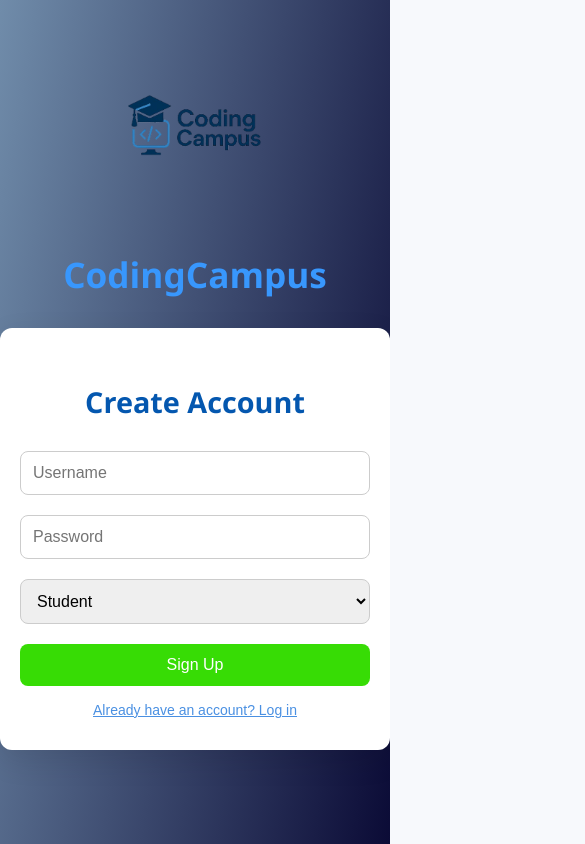
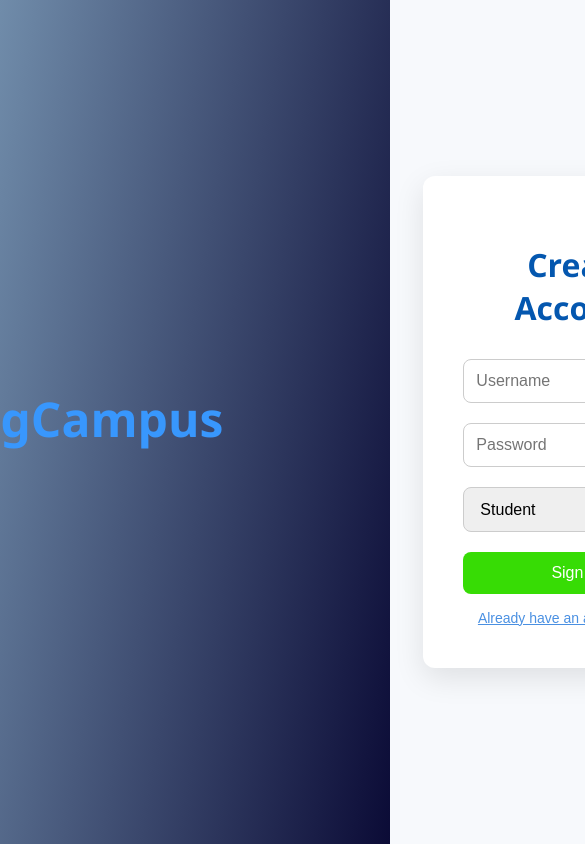
Before and after one commit to ethanvcan/codeclassroom-frontend, a React (Create React App) app: page /signup in a window 390 px wide. Shown: the top 844 px of the page, 585 px wide, since content can reach past the window. Built offline with nearby package versions, Linux system fonts and the light colour scheme.

Commit message:
removed mobile support

```diff
--- a/src/pages/HomePage.css
+++ b/src/pages/HomePage.css
@@ -9,11 +9,10 @@
     display: flex;
     align-items: center;
     justify-content: space-between;
-  padding: 10px 30px;
+    padding: 0px 50px;
     background-color: #ffffff;
     box-shadow: 0 2px 6px rgba(0, 0, 0, 0.1);
     animation: slideDown 0.8s ease forwards;
-  flex-wrap: wrap;
   }
 
   @keyframes slideDown {
@@ -28,27 +27,20 @@
   }
 
   .home-logo {
-  height: 120px;
-  max-width: 100%;
+    height: 200px;
   }
 
   .home-title {
-  font-size: 32px;
+    font-size: 45px;
     margin-left: 10px;
     color: #0077cc;
     animation: fadeIn 1s ease-in;
   }
 
-.home-buttons {
-  display: flex;
-  flex-wrap: wrap;
-  gap: 10px;
-  margin-top: 10px;
-}
-
   .home-buttons button {
-  padding: 10px 16px;
-  font-size: 16px;
+    margin-left: 15px;
+    padding: 10px 18px;
+    font-size: 18px;
     background-color: #0077cc;
     color: white;
     border: none;
@@ -65,12 +57,11 @@
 
   .hero-section {
     display: flex;
-  flex-direction: column;
     align-items: center;
-  padding: 40px 20px;
+    justify-content: space-between;
+    padding: 60px 40px;
     background-color: #e6f0fa;
     animation: slideInLeft 1s ease;
-  text-align: center;
   }
 
   @keyframes slideInLeft {
@@ -85,30 +76,29 @@
   }
 
   .hero-text {
-  max-width: 90%;
+    max-width: 50%;
   }
 
   .hero-text h2 {
-  font-size: 28px;
+    font-size: 36px;
     margin-bottom: 15px;
   }
 
   .hero-text p {
-  font-size: 16px;
+    font-size: 18px;
   }
 
   .hero-image-placeholder {
-  width: 90%;
-  max-width: 400px;
-  height: auto;
-  margin-top: 20px;
+    width: 33%;
+    height: 300px;
+    margin-right: 10px;
     border-radius: 10px;
     object-fit: cover;
     animation: fadeIn 1.2s ease;
   }
 
   .features-section {
-  padding: 60px 20px;
+    padding: 60px 40px;
     background-color: #ffffff;
     animation: fadeInUp 1s ease;
   }
@@ -121,18 +111,17 @@
 
   .features-grid {
     display: flex;
-  justify-content: center;
+    justify-content: space-around;
     gap: 20px;
     flex-wrap: wrap;
   }
 
   .feature-card {
     background-color: #f0f8ff;
-  padding: 25px;
+    padding: 30px;
     border-radius: 10px;
-  width: 90%;
-  max-width: 300px;
-  font-size: 18px;
+    width: 300px;
+    font-size: 20px;
     box-shadow: 0 5px 15px rgba(0, 0, 0, 0.05);
     transition: transform 0.3s ease;
     opacity: 0;
@@ -163,7 +152,7 @@
   }
 
   .instructions-section {
-  padding: 4rem 1rem;
+    padding: 4rem 2rem;
     background-color: #e6f0fa;
     text-align: center;
     animation: fadeIn 1.5s ease;
@@ -182,10 +171,10 @@
   }
 
   .instruction-card {
-  flex: 1 1 280px;
+    flex: 1 1 300px;
     max-width: 400px;
     background: white;
-  padding: 1.5rem;
+    padding: 2rem;
     border-radius: 12px;
     box-shadow: 0 4px 10px rgba(0, 0, 0, 0.1);
     text-align: left;
--- a/src/pages/Login.css
+++ b/src/pages/Login.css
@@ -1,51 +1,25 @@
 .login-container {
   display: flex;
-  flex-direction: column;
+  justify-content: center;
   align-items: center;
-  padding: 20px;
-  min-height: 100vh;
+  height: 100vh;
   background: linear-gradient(100deg, #708caa, #0b0b36);
-  box-sizing: border-box;
+}
+
+.login-card {
+    margin-right: 100px;
+  background: white;
+  padding: 40px;
+  border-radius: 12px;
+  box-shadow: 0 10px 30px rgba(0, 0, 0, 0.1);
+  width: 320px;
+  text-align: center;
 }
 
 .login-header {
   display: flex;
   align-items: center;
-  justify-content: center;
-  gap: 10px;
-  margin-bottom: 20px;
-  flex-wrap: wrap;
-}
-
-.login-logo {
-  width: 180px;
-  max-width: 100%;
-  margin-top: 20px;
-  margin-bottom: 10px;
-}
-
-.login-title {
-  font-size: 2.2rem;
-  font-weight: bold;
-  color: #3897fd;
-  text-align: center;
-  margin: 10px 0;
-}
-
-.login-card {
-  background: white;
-  padding: 30px 20px;
-  border-radius: 12px;
-  box-shadow: 0 10px 30px rgba(0, 0, 0, 0.1);
-  width: 100%;
-  max-width: 360px;
-  text-align: center;
-}
-
-.login-title-card {
-  font-size: 1.8rem;
-  font-weight: bold;
-  color: #0457af;
+  gap: 10px; /* space between logo and title */
   margin-bottom: 20px;
 }
 
@@ -88,8 +62,29 @@
   text-decoration: underline;
 }
 
+.login-logo {
+    width: 300px;
+    margin-top: 30px;
+    margin-bottom: 10px;
+}
+
+.login-title-card {
+    font-size: 2rem;
+    font-weight: bold;
+    color:  #0457af;
+    margin-bottom: 20px;
+}
+
+.login-title {
+    font-size: 3rem;
+    font-weight: bold;
+    color:  #3897fd;
+    margin-bottom: 20px;
+    margin-right: 200px;
+}
+
 .success-message {
-  color: green;
-  margin-bottom: 10px;
-  font-size: 14px;
+    color: green;
+    margin-bottom: 10px;
+    font-size: 14px;
 }
```
Lines whose indentation alone changed are shown as unchanged.
